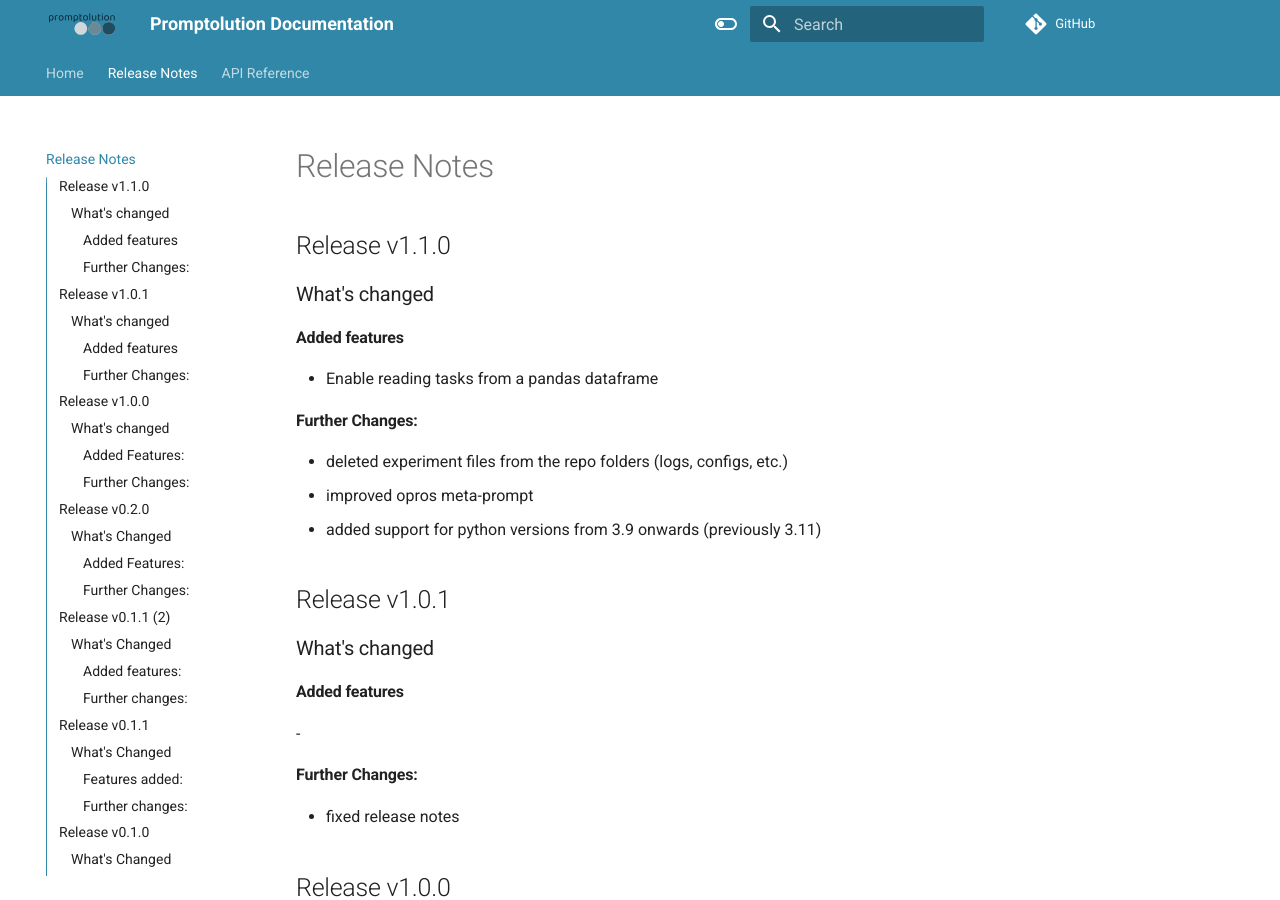
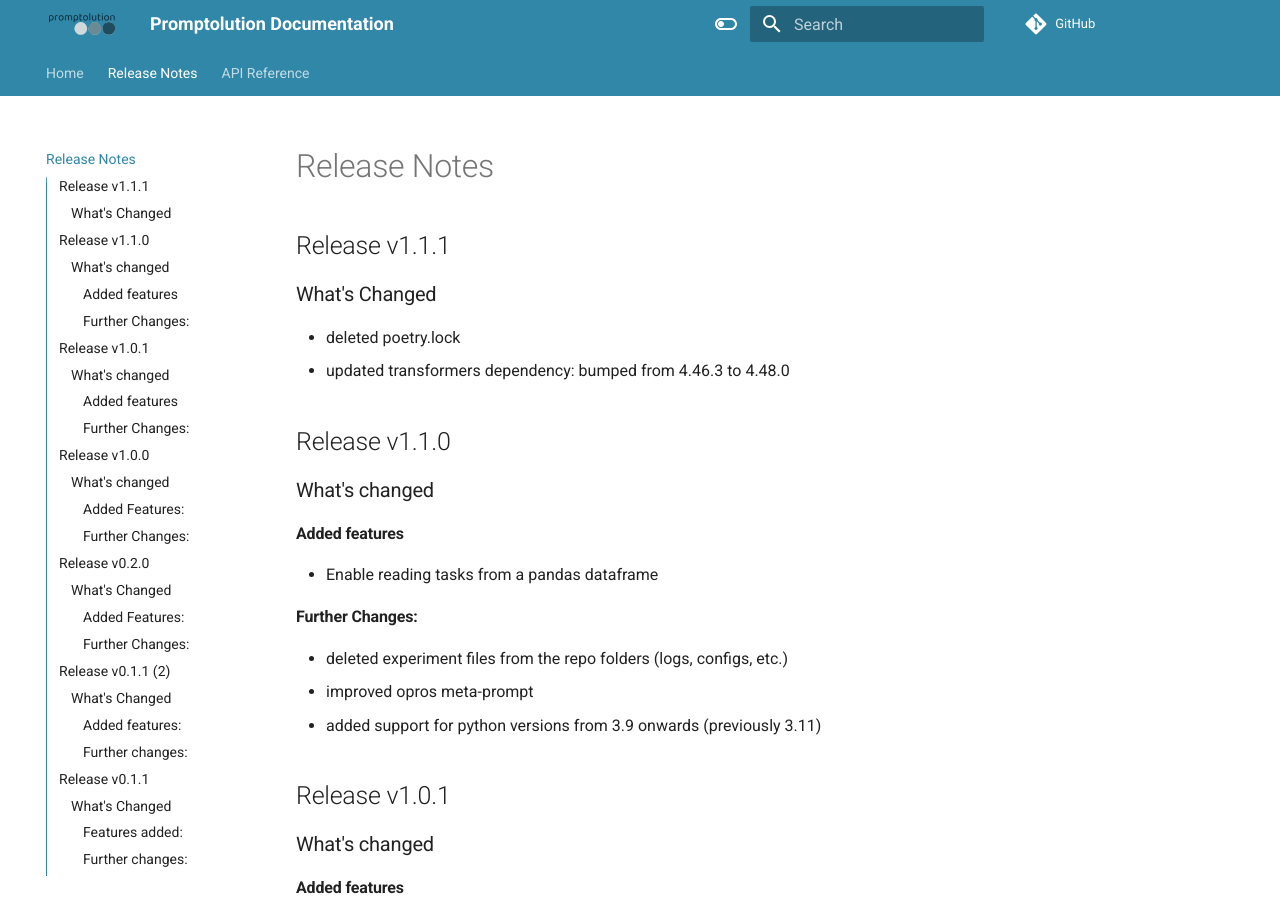
Before and after one commit to finitearth/promptolution, an MkDocs documentation site: the page built from docs/release-notes.md, in a window 1280 px wide and 900 px high. Built offline with MkDocs 1.6.1 and Material for MkDocs 9.7.7, drawn with Linux system fonts in a browser that asks for light colours; comment, search, counter and statistics services are not loaded.

Commit message:
Update release-notes.md

```diff
--- a/docs/release-notes.md
+++ b/docs/release-notes.md
@@ -1,4 +1,9 @@
 # Release Notes
+
+## Release v1.1.1
+### What's Changed
+- deleted poetry.lock
+- updated transformers dependency: bumped from 4.46.3 to 4.48.0
 
 ## Release v1.1.0
 ### What's changed
```
